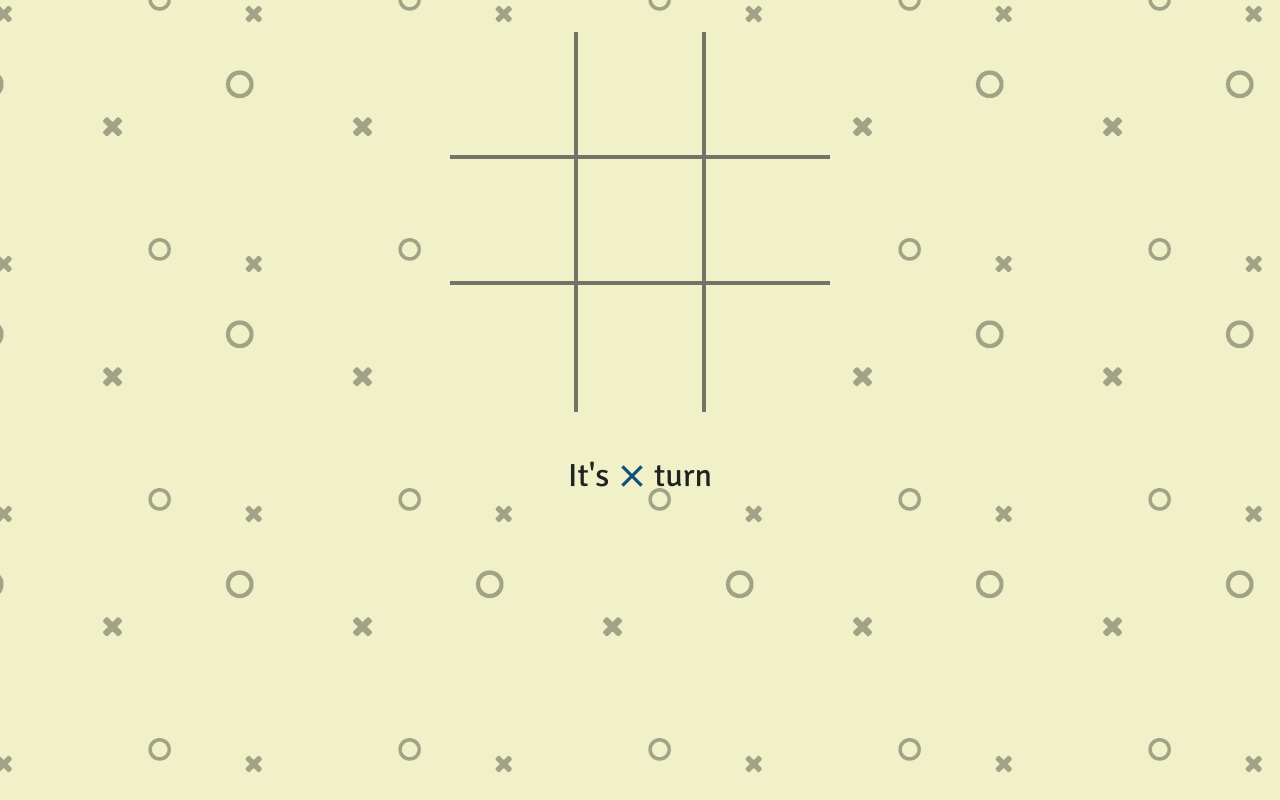
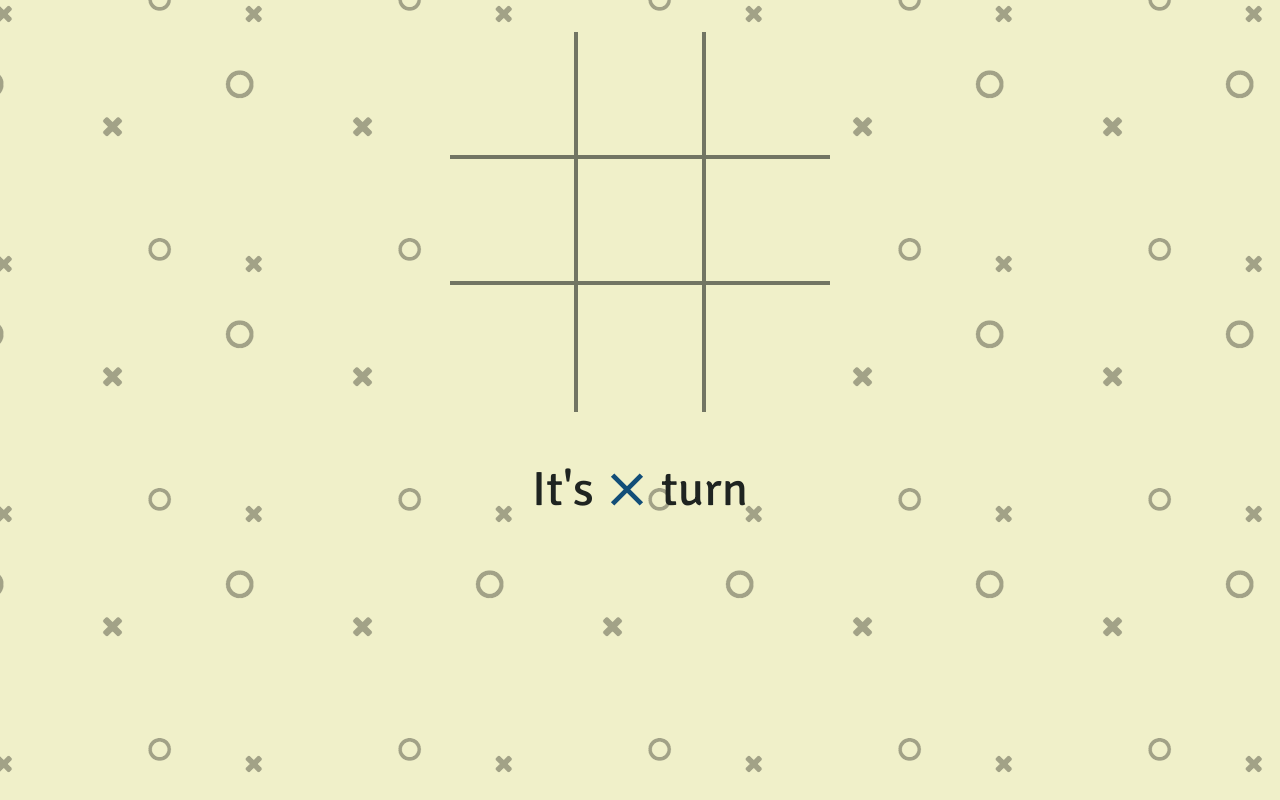
Before and after one commit to j-burgos/t3, a React (Create React App) app: page /play/3 in a window 1280 px wide. Built offline with nearby package versions, Linux system fonts and the light colour scheme.

Commit message:
Refactor components
Refactor for better readability
Improves component stylings

```diff
--- a/src/components/game/Game.jsx
+++ b/src/components/game/Game.jsx
@@ -3,8 +3,10 @@ import { Link } from 'react-router-dom'
 import Board from '../board/Board'
 
 import Turn from '../turn/Turn'
+import Result from '../result/Result'
 import PlayerX from '../player/PlayerX'
 import PlayerO from '../player/PlayerO'
+
 import './Game.css'
 
 const free = 0
@@ -195,20 +197,35 @@ export default class Game extends Component {
   render () {
     const { board, result, currentPlayer } = this.state
     const { outcome, winner, winCoords } = result
-    const playerComp = currentPlayer === player1 ? <PlayerX /> : <PlayerO />
-    const turnComp = outcome === undefined && <Turn player={playerComp} />
-    const winnerComp = winner && <h1>Winner: {winner === player1 ? 'X' : 'O'}</h1>
-    const drawComp = outcome && <h1>It's a draw!</h1>
-    const outcomeComp = outcome && outcome === draw ? drawComp : winnerComp
-    const next = `/play/${board.length}`
-    const replayButton = (
-      <Link replace className='button primary' to={next}>
-        Rematch
-      </Link>
+
+    const CurrentTurn = () => {
+      const isPlayer1 = currentPlayer === player1
+      const notFinished = outcome === undefined
+      const player = isPlayer1 ? <PlayerX /> : <PlayerO />
+      return notFinished && <Turn player={player} />
+    }
+
+    const ResultWithPlayer = () => {
+      const isDraw = outcome === draw
+      const isWinnerPlayer1 = winner === player1
+      const player = isWinnerPlayer1 ? <PlayerX /> : <PlayerO />
+      return <Result isDraw={isDraw} winner={player} />
+    }
+
+    const Rematch = () => {
+      const next = `/play/${board.length}`
+      const rematchLink = (
+        <Link replace className='button primary' to={next}>
+          Rematch
+        </Link>
+      )
+      return rematchLink
+    }
+
+    const Quit = () => (
+      <Link replace className='button secondary' to='/quit'>Quit</Link>
     )
-    const quitButton = <Link replace className='button secondary' to='/quit'>Quit</Link>
-    const replay = outcome && replayButton
-    const quit = outcome && quitButton
+
     return (
       <div className='screen'>
         <div className='game'>
@@ -218,10 +235,10 @@ export default class Game extends Component {
               winCoords={winCoords} />
           </div>
           <div className='hud'>
-            { turnComp }
-            { outcomeComp}
-            { replay }
-            { quit }
+            <CurrentTurn />
+            { outcome && <ResultWithPlayer /> }
+            { outcome && <Rematch /> }
+            { outcome && <Quit /> }
           </div>
         </div>
       </div>
--- /dev/null
+++ b/src/components/result/Result.css
@@ -0,0 +1,19 @@
+.result-text {
+  font-size: 3em;
+  margin: 0 0.2em;
+}
+
+.result-container .line {
+  animation: none;
+  stroke-dasharray: 0;
+  stroke-dashoffset: 0;
+}
+
+.result {
+  display: flex;
+  margin: 1em 0em;
+}
+
+.player-container {
+  width: 3em
+}
--- /dev/null
+++ b/src/components/result/Result.jsx
@@ -0,0 +1,32 @@
+import React, { Component } from 'react'
+
+import './Result.css'
+
+export default class Result extends Component {
+  render () {
+    const { isDraw, winner } = this.props
+
+    const Winner = () => {
+      return (
+        <div className='result'>
+          <div className='result-text'>The winner is</div>
+          <div className='player-container'>
+            {winner}
+          </div>
+        </div>
+      )
+    }
+
+    const Draw = () => (
+      <div className='result'>
+        <div className='result-text'>It's a draw!</div>
+      </div>
+    )
+
+    return (
+      <div className='result-container'>
+        { isDraw ? <Draw /> : <Winner /> }
+      </div>
+    )
+  }
+}
--- a/src/components/turn/Turn.css
+++ b/src/components/turn/Turn.css
@@ -1,11 +1,11 @@
 .turn-container {
   display: flex;
+  margin: 1em;
 }
 
 .turn-text {
   font-family: 'Signika', sans-serif;
-  line-height: 2em;
-  font-size: 2em;
+  font-size: 3em;
   padding: 0em 0.2em;
 }
 .player-container {
```
